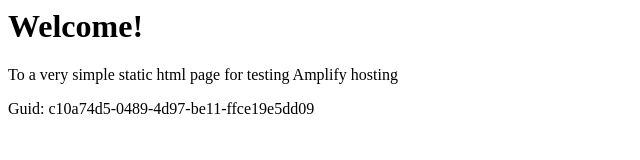
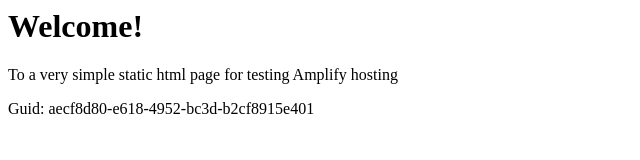
Before and after one commit to aws-aemilia-iad/Github-PR-Commit-Integration-Test-DoNotTouch-GitHubWebhookPushCanaryTest-v1-prod-us-east-1, a website: page src/index.html in a window 1280 px wide. Shown: the full height of the page, 0-640 px from the left. Drawn offline with Linux system fonts and the light colour scheme.

Commit message:
commit from integ tests

```diff
--- a/src/index.html
+++ b/src/index.html
@@ -12,6 +12,6 @@
 <body>
     <h1>Welcome!</h1>
     <p>To a very simple static html page for testing Amplify hosting</p>
-    <p>Guid: c10a74d5-0489-4d97-be11-ffce19e5dd09</p></body>
+    <p>Guid: aecf8d80-e618-4952-bc3d-b2cf8915e401</p></body>
 
 </html>
```
